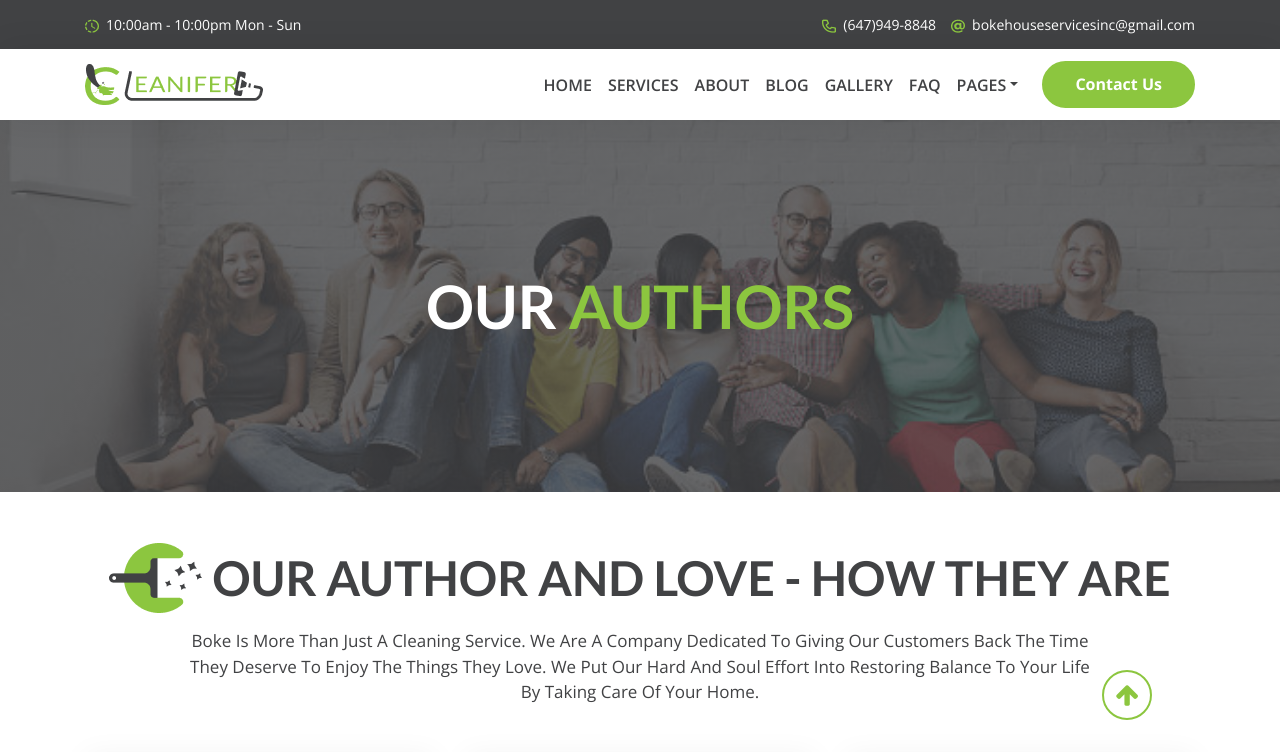
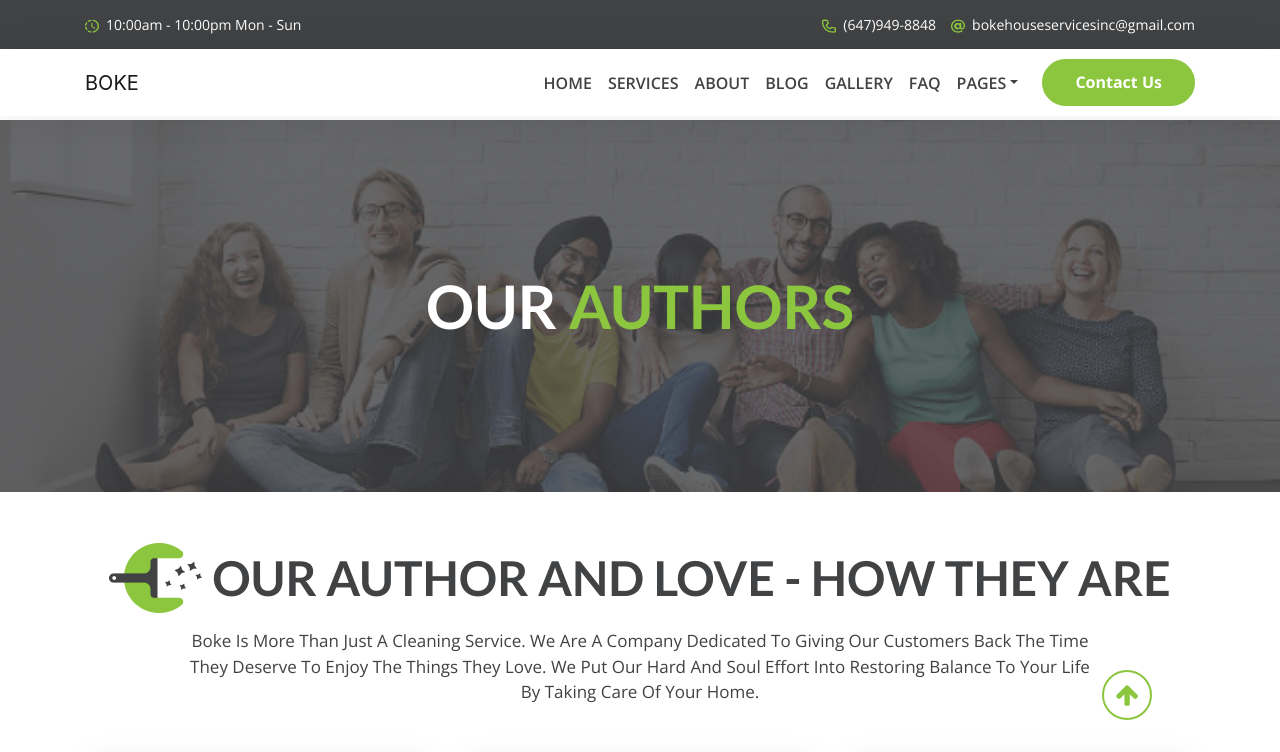
Before and after one commit to Andersolind/bokehomeservices, a plain HTML site: page pages/authors.html in a window 1280 px wide. Shown: the top 752 px of the page. Drawn offline with nearby package versions, Linux system fonts and the light colour scheme.

Commit message:
clean up

```diff
--- a/pages/authors.html
+++ b/pages/authors.html
@@ -65,8 +65,7 @@
     <nav class="navbar navbar-expand-lg navbar-light">
       <div class="container">
         <!-- Navbar Brand -->
-        <a class="navbar-brand" href="../index.html"><img loading="lazy" src="../assets/images/logo.png" alt="logo"
-            class="w-100"></a>
+        <a class="navbar-brand" href="../index.html">BOKE</a>
 
         <!-- Burger Button -->
         <button class="navbar-toggler" type="button" data-toggle="collapse" data-target="#navbarSupportedContent"
```
Also changed, not shown: pages/forgot.html (+1 -2 lines), pages/gallery.html (+1 -2 lines), pages/login.html (+1 -2 lines), pages/registration.html (+1 -2 lines), pages/services.html (+1 -2 lines), pages/tags.html (+1 -2 lines), pages/terms_condition.html (+1 -2 lines).
